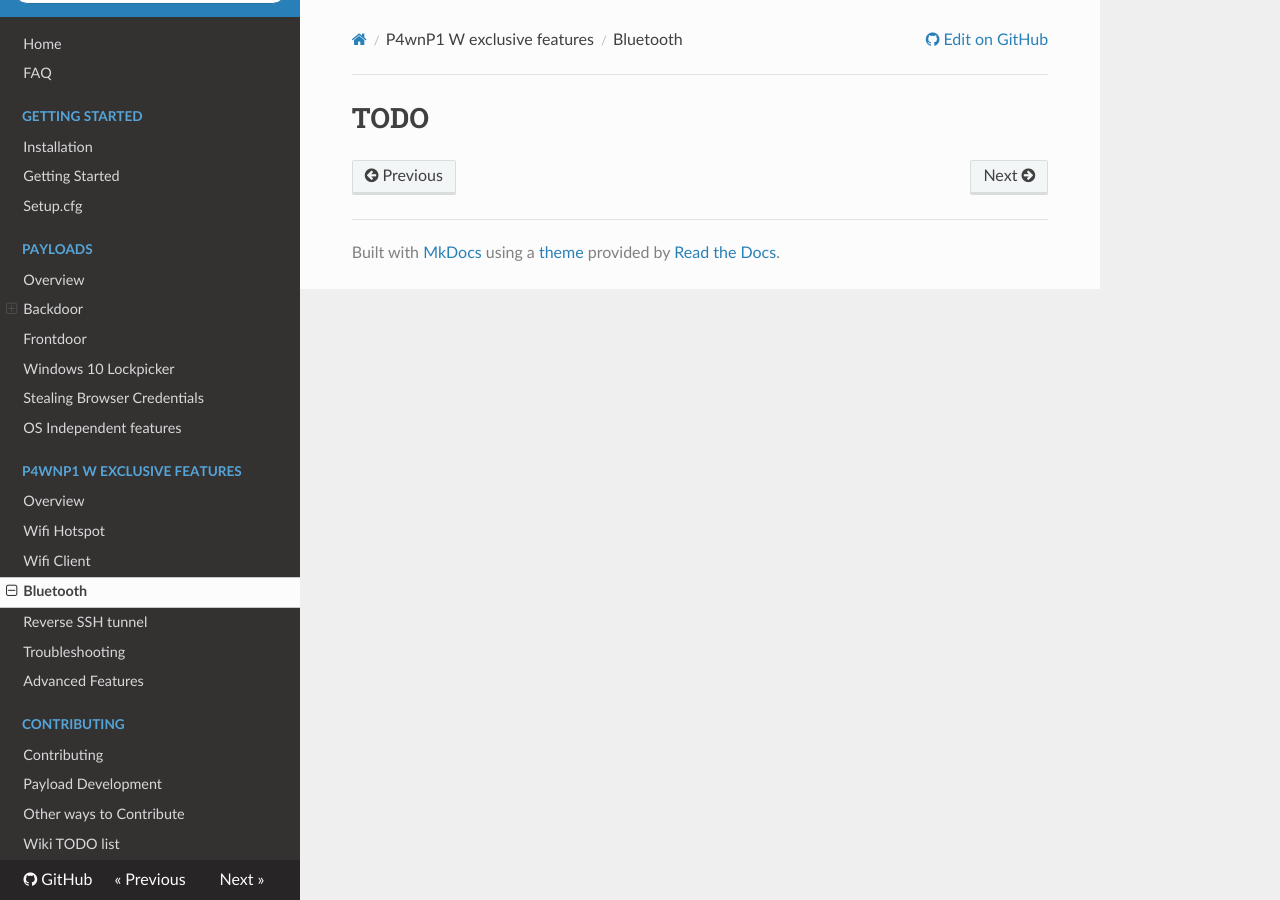
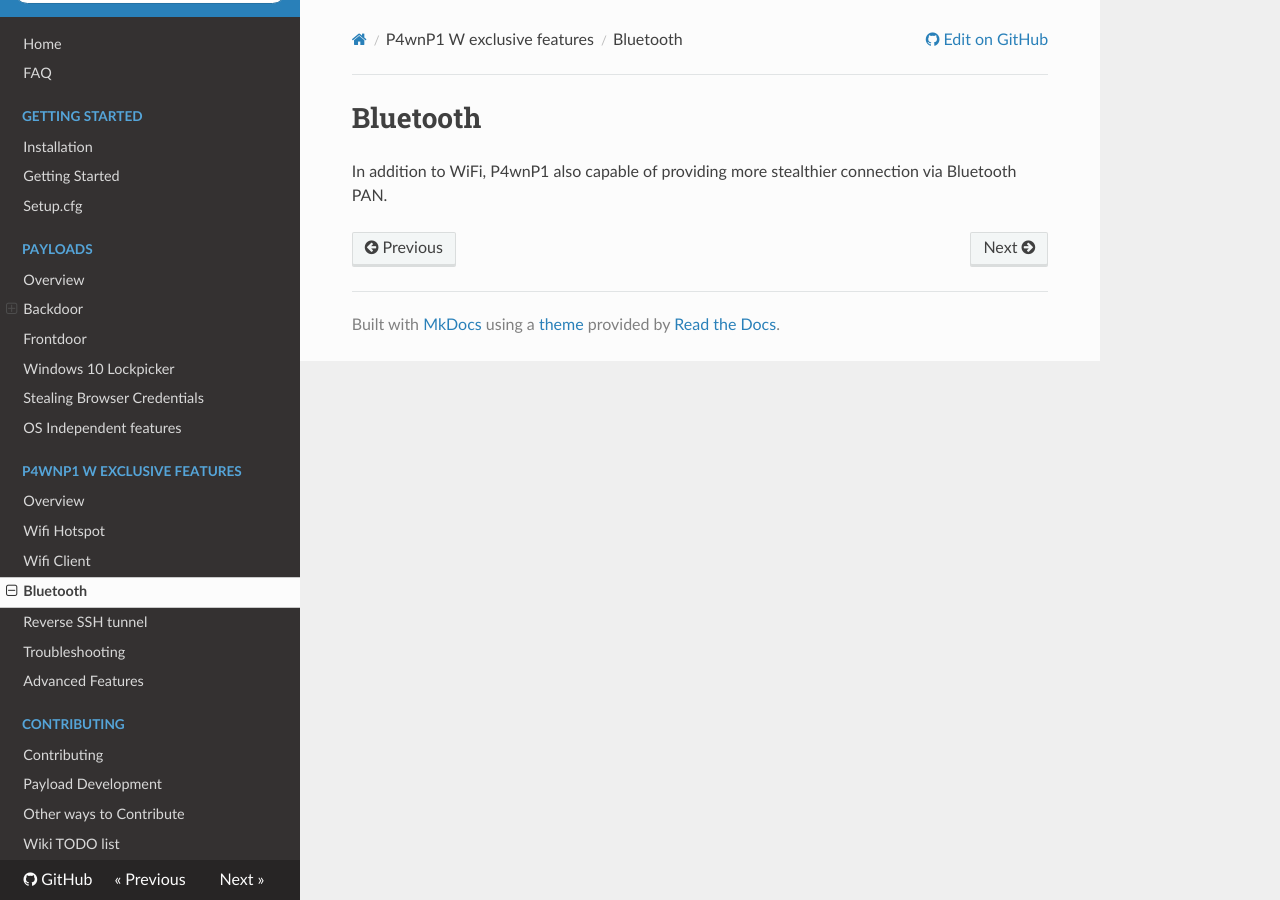
Before and after one commit to mame82/P4wnP1-Wiki, an MkDocs documentation site: the page built from docs/P4wnP1-W/Bluetooth-Connectivity.md, in a window 1280 px wide. Built offline with MkDocs 1.6.1, drawn with Linux system fonts in a browser that asks for light colours; nearby versions of some CDN libraries; old or Windows-style settings are respelled for this version of MkDocs.

```diff
--- a/docs/P4wnP1-W/Bluetooth-Connectivity.md
+++ b/docs/P4wnP1-W/Bluetooth-Connectivity.md
@@ -1 +1,3 @@
-# TODO
+# Bluetooth
+
+In addition to WiFi, P4wnP1 also capable of providing more stealthier connection via Bluetooth PAN.
```
Also changed, not shown: README.md (added, +4 -0 lines), docs/Contributing-Subfolder/Other-Ways-to-Contribute.md (+13 -0 lines), docs/index.md (+0 -2 lines).
